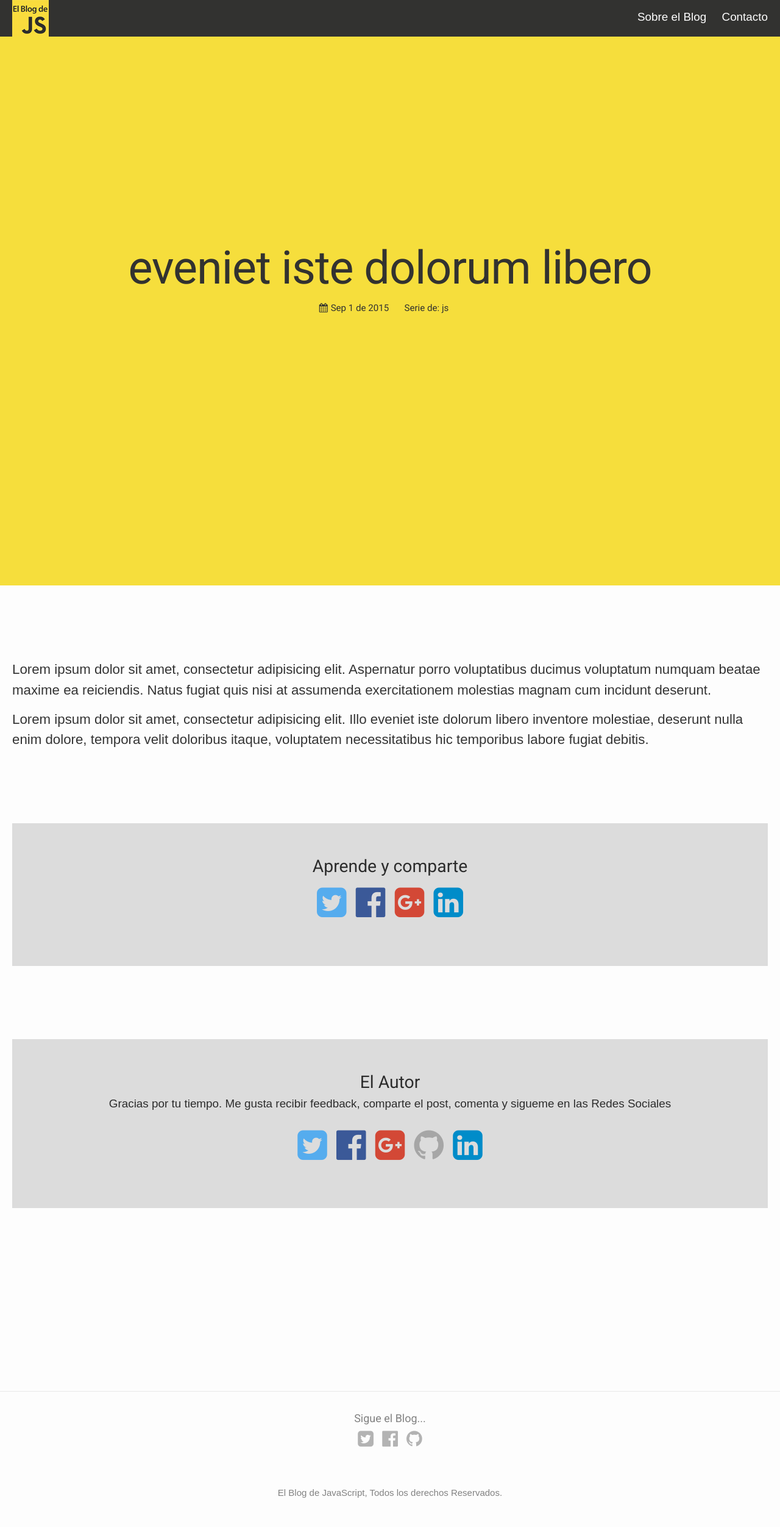
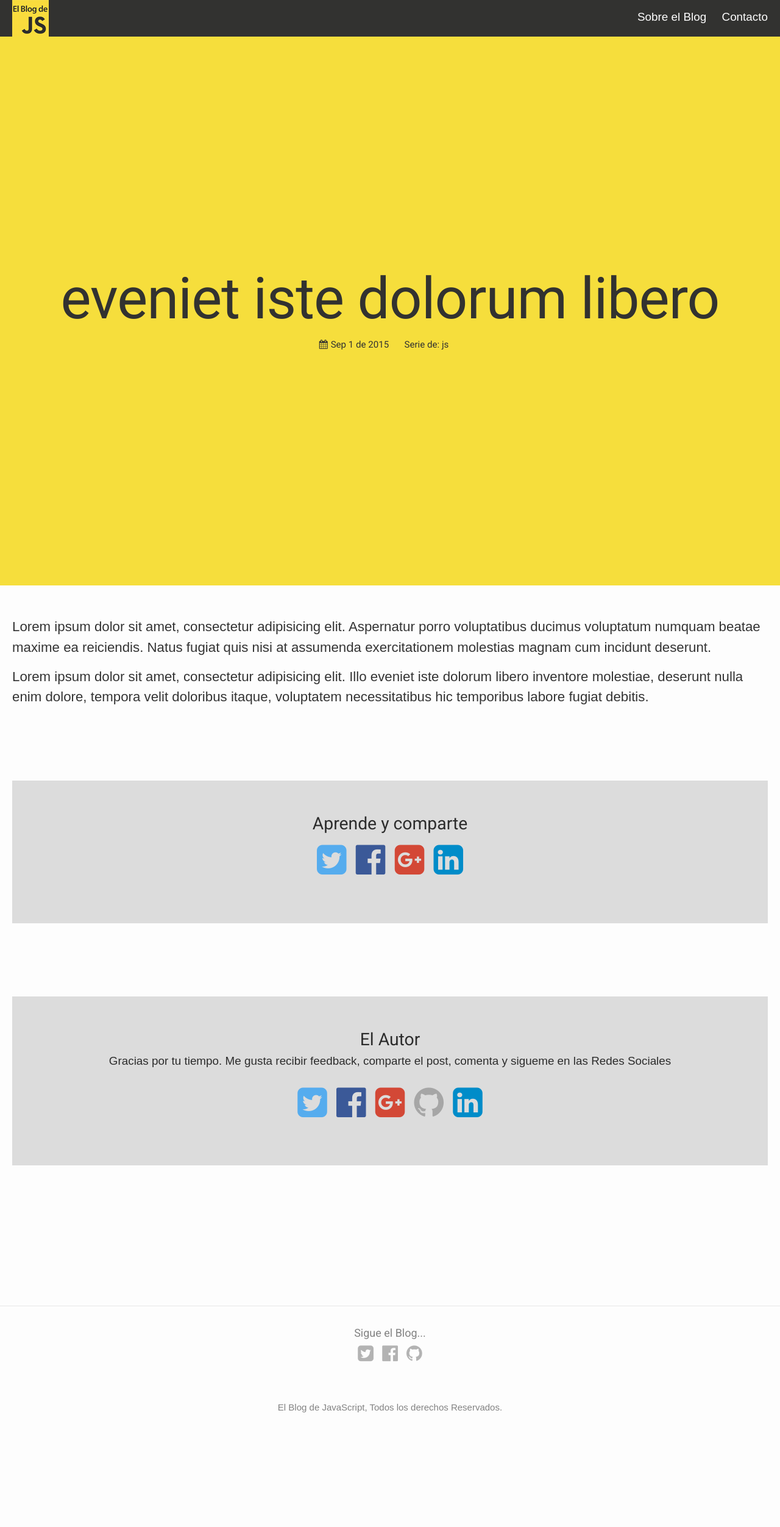
Before and after one commit to gollodev/elblogdejavascript, a Jekyll site: the page built from _posts/2015-09-01-blahblah2.md, in a window 1280 px wide. Shown: the whole page at 61% size. Built offline with Jekyll 4.4.1, drawn with Linux system fonts in a browser that asks for light colours; nearby versions of some CDN libraries; comment, search, counter and statistics services are not loaded; after the commit the page ends 2364 px from its top, so only the background shows below that.

Commit message:
update styles

```diff
--- a/_sass/_layout.scss
+++ b/_sass/_layout.scss
@@ -242,7 +242,7 @@
 }
 
 .post-content {
-    padding: 120px 0;
+    padding: 50px 0;
 }
 
 .page-heading {
@@ -341,25 +341,47 @@
 .intro-post-entry {
     @extend .intro;
     .intro-meta {
-        padding: 342px 0;
 
         @include media-query-devices($on-mobile-small, 599px) {
-            padding: 163px 0;
+            padding: 169px 0;
         }
 
-        @include media-query-devices($on-palm, $on-laptop) {
-            padding: 302px 0;
+        @include media-query-devices($on-palm, 799px) {
+            padding: 252px 0;
+        }
+
+        @include media-query-devices($on-laptop, 959px) {
+            padding: 297px 0;
+        }
+
+        @include media-query-devices($desktop, 1199px) {
+            padding: 342px 0;
+        }
+
+        @include media-query-min($desktop-hd) {
+            padding: 383px 0;
         }
 
         > h1 {
-            font-size: $base-post-title-font;
 
             @include media-query-devices($on-mobile-small, 599px) {
                 font-size: $intro-post-font-small;
             }
 
-            @include media-query-devices($on-palm, $on-laptop) {
+            @include media-query-devices($on-palm, 799px) {
                 font-size: $base-post-entry-font-tablet;
+            }
+
+            @include media-query-devices($on-laptop, 959px) {
+                font-size: $base-post-entry-font-desktop;
+            }
+
+            @include media-query-devices($desktop, 1199px) {
+                font-size: $base-post-title-font;
+            }
+
+            @include media-query-min($desktop-hd) {
+                font-size: $base-post-title-font-desktop-hd;
             }
         }
 
--- a/css/main.scss
+++ b/css/main.scss
@@ -15,7 +15,9 @@ $intro-post-preview-font: 1.3em;
 $intro-post-preview-font-small: .66em;
 $intro-post-font-small: 1.8em;
 $base-post-title-font: 4em;
+$base-post-title-font-desktop-hd: 5em;
 $base-post-entry-font-tablet: 3em;
+$base-post-entry-font-desktop: 3.5em;
 $base-post-meta-entry-font-tablet: .77em;
 
 
```
